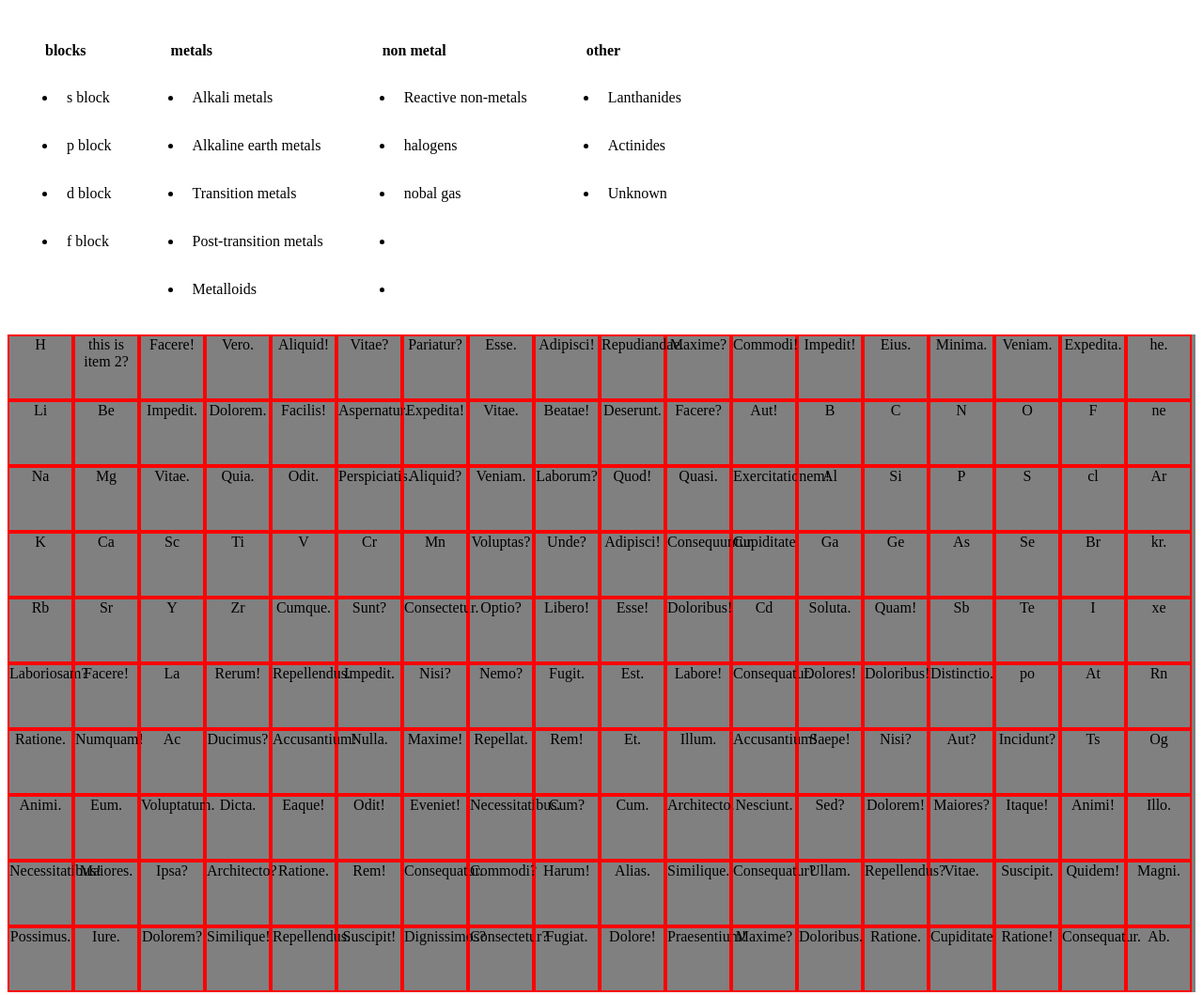
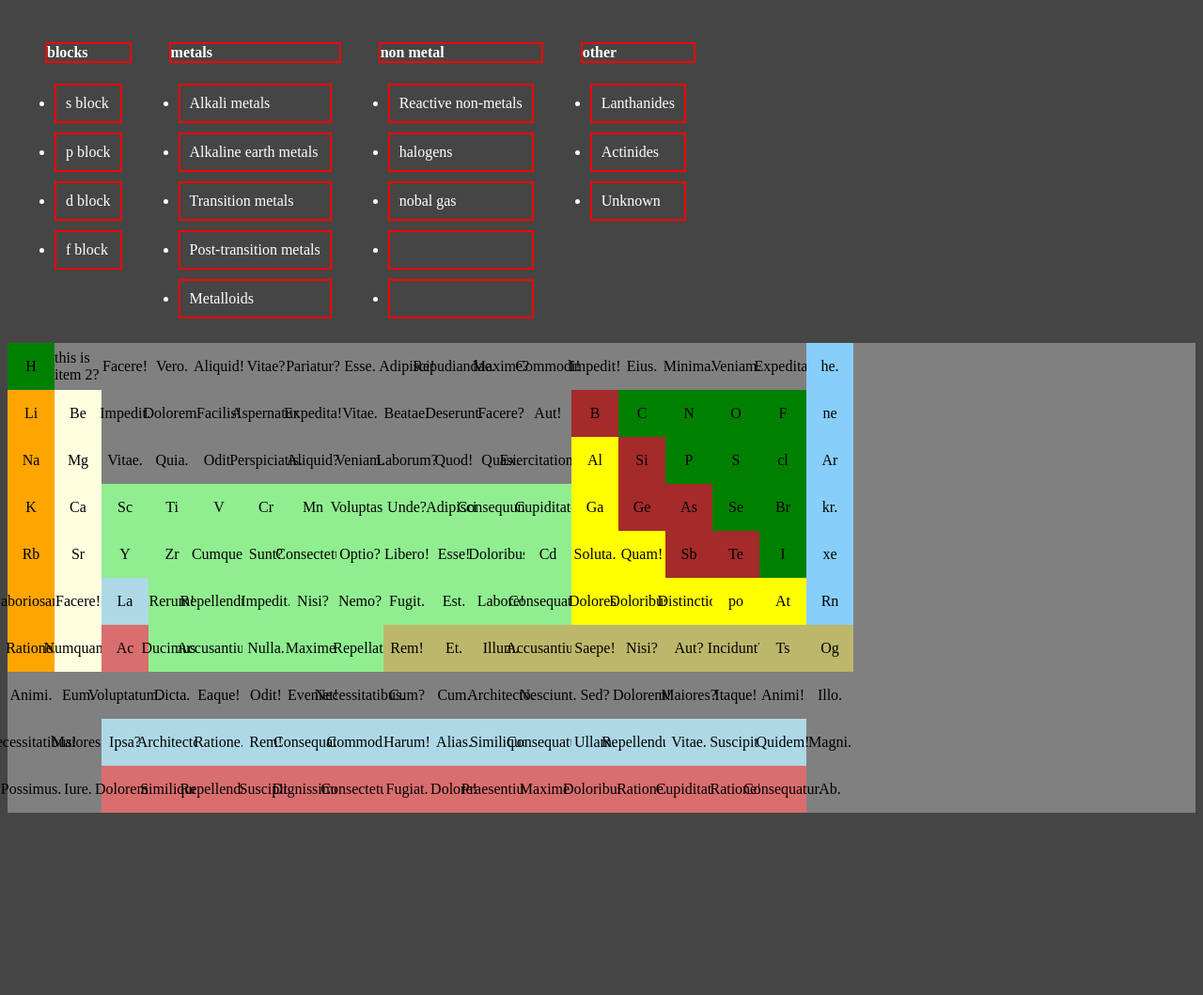
Before and after one commit to abkr020/periodictable, a plain HTML site: page index.html in a window 1280 px wide. Shown: the whole page at 94% size. After the commit the page ends 873 px from the top, so only its background shows below. Drawn offline with Linux system fonts and the light colour scheme; a script that the page names is missing.

Commit message:
Update styles.css

```diff
--- a/styles.css
+++ b/styles.css
@@ -1,212 +1,78 @@
-.fsb {
-    --fsb: scale(1.1);
-    --red: red;
+:root{
+    --a:red;
+    --blur: (40px);
 }
-.fpb {
-    --fpb: scale(1.1);
-    --yellow: yellow;
+body{
+    background-color: rgb(70, 69, 69);
 }
-.fdb {
-    --fdb: scale(1.1);
-    --green: green;
+.state{
+    color: white;
 }
-.ffb {
-    --ffb: scale(1.1);
-    --blue: blue;
+h4{
+    border: 2px solid red;
 }
-
-
-.fng {
-    --fng: scale(1.1);
-
+.list{
+    margin: 10px;
+    padding: 10px;
+    cursor: pointer;
+    border: 2px solid red;
 }
-
-.fhalo {
-    --fhalo: scale(1.1);
-}
-
-.fnm {
-    --fnm: scale(1.1);
-    /* --bright: 1.75; */
-}
-
-/* .blur{ */
-/* --blur: (4px); */
-/* } */
-
-/* --fsb:scale(1.5); */
-.periodictable {
-    background-color: aqua;
-
-    /* align-items: center; */
-    /* justify-content: center; */
-    text-align: center;
-
-    border: 2px solid red;
-    color: green;
-}
-
 .pt {
     display: grid;
     background-color: gray;
-    /* grid-template-rows: 90px 90px 90px 90px 90px 90px 90px 90px 90px; */
-    /* grid-template-columns: 45px 45px 45px 45px 45px 45px 45px 45px 45px 45px 45px 45px 45px 45px 45px 45px; */
-    grid-template-rows: repeat(10, 70px);
-    /* 80px */
-    grid-template-columns: repeat(18, 70px);
+    grid-template-rows: repeat(10, 50px);
+    grid-template-columns: repeat(18, 50px);
 }
+.item{
+    display: flex;
+    /* line-height: 200px; */
+    /* text-align: center; */
+    /* justify-items: center; */
+    justify-content: center;
+    align-items: center;
+}
+.am{
+    background-color: orange;
+}
+.aem{
+    background-color: lightyellow;
+}
+.ptrm{
+    background-color: yellow;
+}
+.rnonm{
+    background-color: green;
+}
+.meta{
+    background-color: brown;
+}
+.ng{
+    background-color: lightskyblue;
+}
+.halo{
+    /* background-color: violet; */
+}
+.d{
+    background-color: lightgreen;
+}
+.la{
+    background-color: lightblue;
+}
+.ac{
+    background-color: rgb(217, 110, 110);
+}
+.Unknown{
+    background-color: darkkhaki;
+}
+#item1:hover{
+    /* filter: url(--blur); */
+    /* filter: var(--blur); */
 
-.state {
-    display: flex;
-}
-
-.list {
-    /* cursor: pointer; */
-    margin: 13px;
-    padding: 10px;
-
-}
-
-.item {
-    border: 2px solid red;
-    /* tranceparent */
-    text-align: center;
-    /* justify-content: center; */
-}
+    background-color: var(--a);
 
 
 
-
-.ng {
-    background-color: aqua;
-    transform: var(--fng);
-
 }
-
-.halo {
-    /* filter: url(--blur); */
-    background-color: violet;
-    transform: var(--fhalo);
+.state{
+    display: flex;
 }
-
-.nm {
-    background-color: purple;
-    transform: var(--fnm);
-    /* filter: brightness(--bright); */
-}
-
-.list:hover {
-    cursor: pointer;
-
-}
-
-#list1:hover {
-    /* transform: scale(1.5); */
-    color: blue;
-
-
-}
-
-#list6:hover {
-    /* transform: scale(1.5); */
-    color: violet;
-}
-
-#list7:hover {
-    /* transform: scale(1.5); */
-    color: purple;
-}
-
-/* #list3:hover {
-    /* transform: scale(1.5); */
-/* color: violet; */
-/* }  */
-/* #item1:hover{ */
-
-/* transform: scale(1.5) */
-/* transform: scale(--fsb); */
-/* transform: var(--fsb); */
-/* } */
-/* .item:hover{
-
-    transform: scale(1.2)
-} */
-
-/* .item1{
-    background-color: purple;
-} */
-.item2 {
-    /* grid-column-start: 2; */
-    /* grid-column-end: 18; */
-    grid-row-start: 1;
-    grid-row-end: 4;
-    background-color: black;
-    /* color: aliceblue; */
-}
-
-/*.item4{
-    grid-row-start: 2;
-    grid-row-end: 8;
-    background-color: bisque;
-}
-.item3{
-    grid-row-start: 1;
-    grid-row-end: 8;
-    grid-column-start: 1;
-    grid-column-end: 8;
-    background-color: bisque;
-}
-
-.item5{
-    grid-column-start: 3;
-    grid-column-end: 13;
-    background-color: black;
-}
-.item14{
-    grid-column-start: 3;
-    grid-column-end: 13;
-    background-color: black;
-}
-.item6{
-    background-color: green;
-}
-.item7{
-    grid-column-start: 14;
-    grid-column-end: 17;
-    background-color: purple;
-} */
-
-.s {
-    background-color: blue;
-    background-color: var(--red);
-
-    transform: var(--fsb);
-}
-.p{
-    transform: var(--fpb);
-    background-color: var(--yellow);
-}
-.d{
-    transform: var(--fdb);
-    background-color: var(--green);
-}
-.f{
-    transform: var(--ffb);
-    background-color: var(--blue);
-
-}
-.state s:hover {
-    background-color: red;
-}
-.state p:hover{
-background-color: yellow;
-
-}
-.state d:hover{
-background-color: green;
-
-}
-.state f:hover{
-background-color: blue;
-
-}
```
